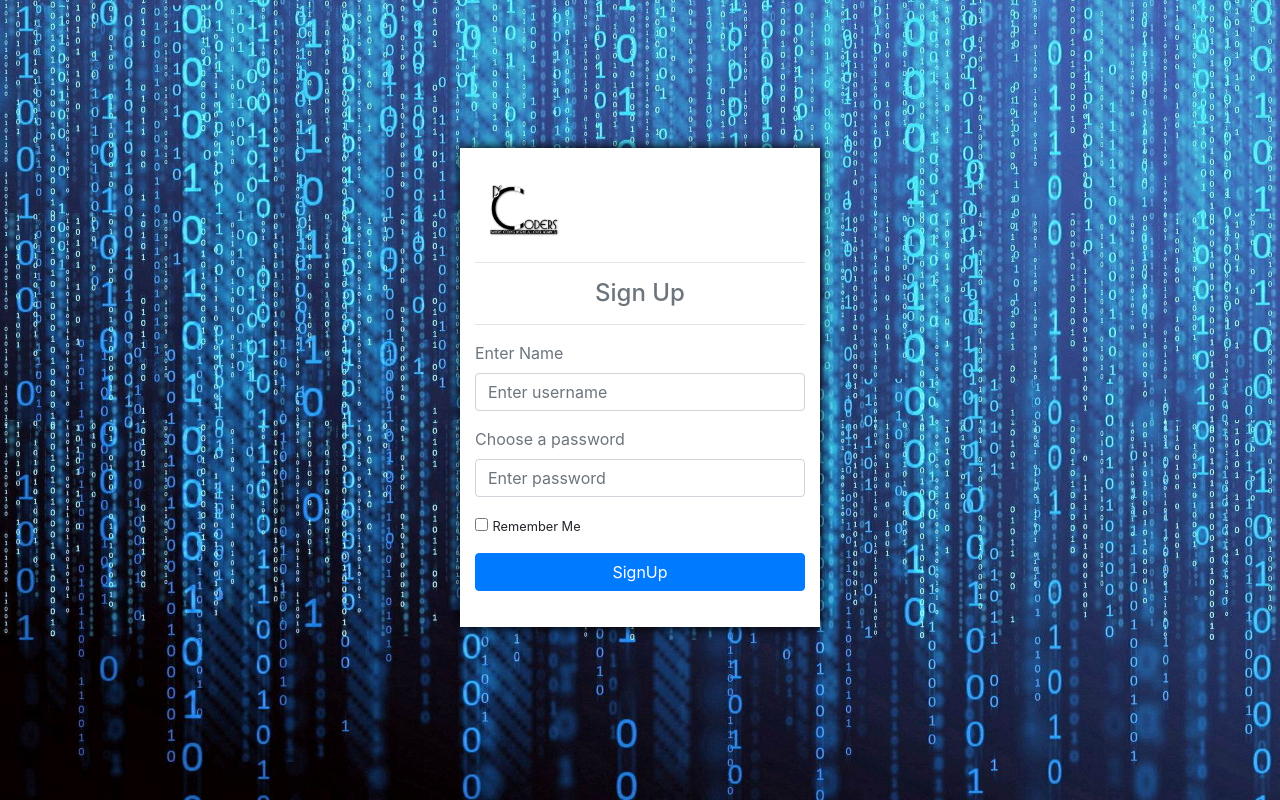
After one commit to mitesh-pv/getFeedback, a PHP site: page /admin.php in a window 1280 px wide. The commit adds this page. Run offline with PHP 8.4, Linux system fonts and the light colour scheme; some libraries are stand-ins or nearby versions.

Commit message:
new updates added

```diff
--- /dev/null
+++ b/admin.php
@@ -0,0 +1,130 @@
+<?php
+    session_start();
+?>
+
+<!DOCTYPE html>
+<html lang="en">
+<head>
+    <meta charset="UTF-8">
+
+   <link rel="icon" href="./resources/images/title.png">
+
+   <title>DeCoders</title>
+
+   <link rel="stylesheet" href="./css/css/bootstrap.min.css">
+   <link rel="stylesheet" href="./css/css/custom.css">
+
+     <title>DeCoders Admin</title>
+</head>
+<body class="body1">
+
+    <!-- main section  -->
+
+        <main class="bckg">
+
+           <section class="main_section container">
+
+                <div class="container">
+
+                    <div class="signup-form col-sm-4 offset-sm-4">
+
+
+                         <img src="./resources/images/title_2.jpg" alt="decoders_logo" class="scr" id="logo" style="width: 30%; height:70%; border-radius:10px;" >
+                         <hr>
+                         <h4 class="signup text-muted">Sign Up</h4>
+                         <hr>
+                          <?php
+
+                            if(isset($_POST['submit'])){
+
+                                $username=$_POST['username'];
+                                $password=$_POST['password'];
+
+
+                                /*if(!preg_match('/[\/s\'^£$%&*()}{@#~?><>,|=+]/',$username)){*/
+
+
+                                    if(!($username && $password))
+                                        echo '<div class="alert alert-dismissible alert-danger fade show" role="alert">enter name and password
+                                        <button type="button" class="close" data-dismiss="alert" aria-label="Close"><span aria-hidden="true">&times;</span></div>';
+                                    else{
+
+                                        if($connection=mysqli_connect('localhost','root','','decoders')){
+
+                                            //escape the string escape sequence
+                                            $username=mysqli_real_escape_string($connection,$username);
+                                            $password=mysqli_real_escape_string($connection,$password);
+
+                                            //here 10 indicates no. of times crypt function is to sun
+                                            $hashFormat="$2y$10$";
+                                            $salt="KLMNOPCBARQPZYXPOIUYRT";
+                                            $hash_and_salt=$hashFormat . $salt;
+
+                                            $encriptPass=crypt($password,$hash_and_salt);
+
+                                            $query="insert into users values(null,'$username','$encriptPass')";
+
+                                            $result=mysqli_query($connection,$query);
+
+
+
+                                            if(!$result){
+                                                die('Query Failed'.mysqli_error());
+                                            }else{
+                                                echo '<div class="alert alert-dismissible alert-success fade show" role="alert">sign up success
+                                                <button type="button" class="close" data-dismiss="alert" aria-label="Close"><span aria-hidden="true">&times;</span> </div>';
+
+                                                $_SESSION["username"]=$username;
+
+                                                header("Refresh: 1.5; url=candidate.php");
+                                            }
+                                        }
+                                    }
+                               // }else{
+
+                                    //echo '<div class="alert alert-dismissible alert-danger fade show" role="alert">enter valid name(avoid special character)
+                                      //        <button type="button" class="close" data-dismiss="alert" aria-label="Close"><span aria-hidden="true">&times;</span></div>';
+                                    //echo $username;
+
+
+
+                                }
+
+
+                        ?>
+
+                         <form action="admin.php" method="post">
+
+                            <div class="form-group">
+                                <label for="username" class="text-muted">Enter Name</label>
+                                <input type="text" name="username" class="form-control" placeholder="Enter username">
+                            </div>
+
+
+                            <div class="form-group">
+                                <label for="password" class="text-muted">Choose a password</label>
+                                <input type="password" name="password" id="password" class="form-control" placeholder="Enter password">
+                                <i class="glyphicon glyphicon-eye-open form-control-feedback"></i>
+                            </div>
+
+                             <div class="form-group">
+                                <input type="checkbox" name="rem"/> <small for="rem" <?php if(isset($_COOKIE["member_login"])) { ?> checked <?php } ?>> Remember Me</small>
+                             </div>
+
+                            <div class="form-group wrapper">
+                                <input type="submit" name="submit" class="btn btn-primary btn-block" value="SignUp"/>
+                            </div>
+                        </form>
+                    </div>
+                </div>
+             </section>
+    </main>
+    <!-- main section   -->
+
+    <!-- footer   -->
+    <!-- footer   -->
+
+
+    <?php require_once './components/scripts.php';?>
+</body>
+</html>
--- a/components/navbar.php
+++ b/components/navbar.php
@@ -8,7 +8,7 @@
                 </ul>
                 <ul class="navbar-nav">
                     <li class="nav-item dropdown dropdown1">
-                         <a class="nav-link dropdown-toggle active" href="#" id="navbarDropdown" role="button" data-toggle="dropdown" aria-haspopup="true" aria-expanded="false"><?php /*echo ucfirst($_SESSION["username"])*/?>Log</a>
+                         <a class="nav-link dropdown-toggle active" href="#" id="navbarDropdown" role="button" data-toggle="dropdown" aria-haspopup="true" aria-expanded="false"><?php echo ucfirst($_SESSION["username"])?>Log</a>
                          <div class="dropdown-menu" aria-labelledby="navbarDropdown">
                               <a class="dropdown-item" href="logout.php">logout</a>
                               <a class="dropdown-item disable" href="#">More</a>
--- a/css/css/custom.css
+++ b/css/css/custom.css
@@ -10,6 +10,8 @@ html{
 */
     background-size: cover;
 }
+
+
 
 .can_main_section{
     padding-top: 8%;
@@ -30,6 +32,18 @@ html{
 
 .login-form{
     margin-top: 60px;
+    box-shadow: 0px 0px 10px 1px black;
+/*    border-radius: 5px;*/
+    padding-bottom: 20px;
+    background: white;
+    height: 50%;
+    width:50%;
+/*    opacity: 0.9;*/
+}
+
+
+.signup-form{
+    margin-top: 20px;
     box-shadow: 0px 0px 10px 1px black;
 /*    border-radius: 5px;*/
     padding-bottom: 20px;
@@ -71,18 +85,48 @@ html{
 
 }
 
+
 #picId{
     padding-left: 180px;
+
 }
 
+
+
+/*candidate picture dimentions */
 .pic{
 
     height: 200px;
     width: 200px;
+    border-radius: 5px;
+}
 
-    border-radius: 10px;
+/* effects on candidate image*/
+.canPic{
+    position: relative;
+    overflow: hidden;
+    width: 200px;
+}
 
+.canPic img {
+
+  max-width: 100%;
+
+  -moz-transition: all 0.3s;
+  -webkit-transition: all 0.3s;
+  transition: all 0.3s;
 }
+
+.canPic:hover img {
+
+  cursor: pointer;
+
+  -moz-transform: scale(1.1);
+  -webkit-transform: scale(1.1);
+  transform: scale(1.1);
+}
+
+
 
 .list-group-item:hover{
     -webkit-transition: all 0.5s ease-in-out;
@@ -90,3 +134,13 @@ html{
     background: #337AFF;
 
 }
+
+#logo{
+    align-content: center;
+}
+.signup{
+    text-align:  center;
+}
+.btn1{
+    align-items: center;
+}
```
Also changed, not shown: candidate.php (+54 -6 lines), index.php (+23 -5 lines), member.php (+8 -6 lines), resources/images/dp/mitesh.jpg (renamed from resources/images/mitesh.jpg), 1 other file.
